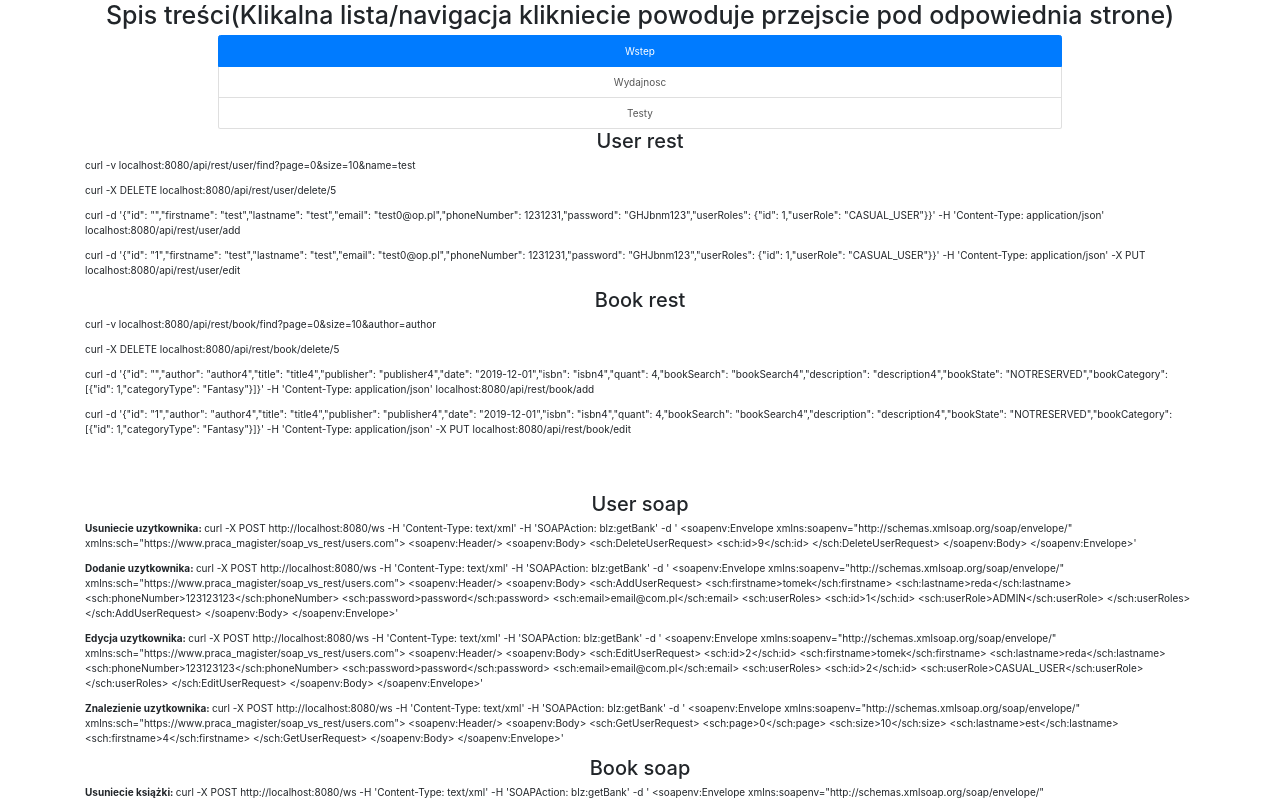
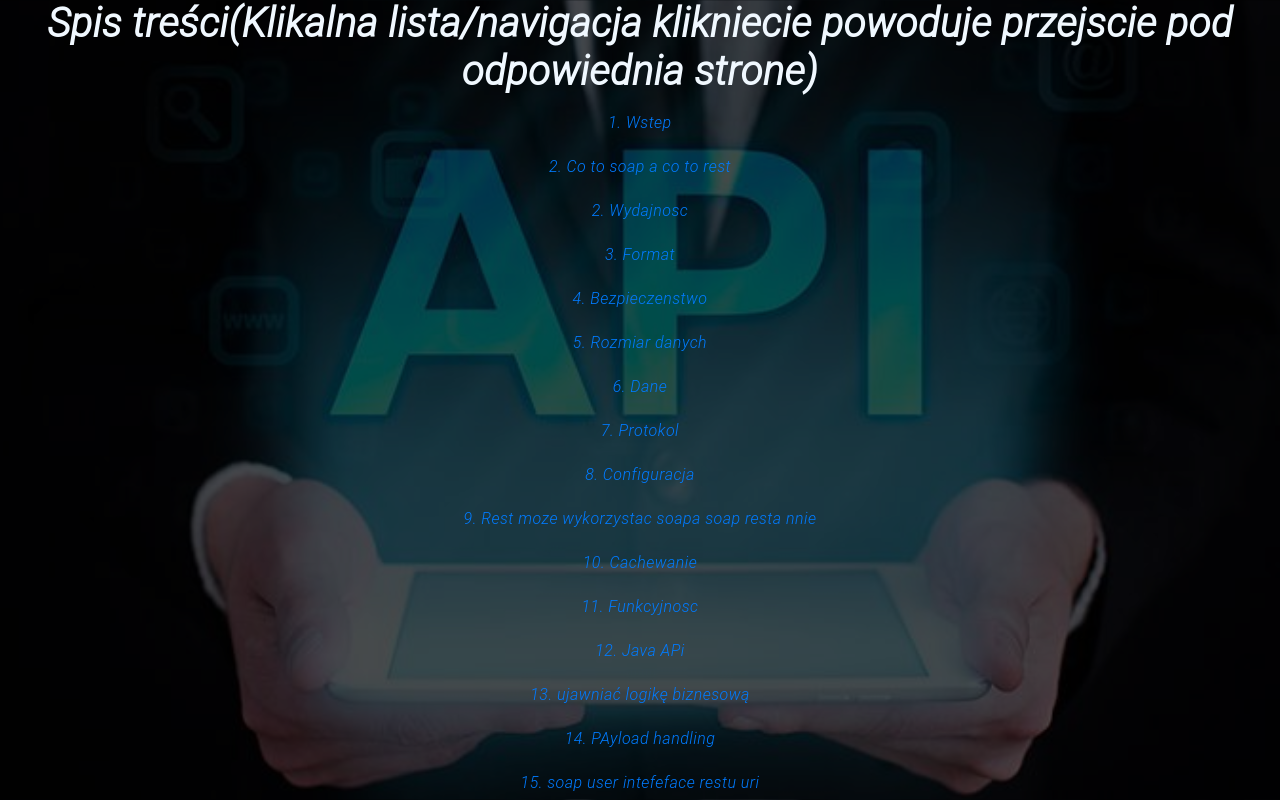
Before and after one commit to TomaszReda/soap_vs_rest, an Angular app in the folder src/main/webapp/: page /wstep in a window 1280 px wide. Shown: the top 800 px of the page. Built offline with nearby package versions, Linux system fonts and the light colour scheme.

Commit message:
Dodanie routingu

```diff
--- a/src/main/webapp/src/app/app.component.css
+++ b/src/main/webapp/src/app/app.component.css
@@ -0,0 +1,35 @@
+.tło2 {
+  height: auto;
+  min-height: 100vh;
+  color: aliceblue;
+  background: linear-gradient(
+    rgba(0, 0, 0, 0.7),
+    rgba(0, 0, 0, 0.7)
+  ),
+  url("/assets/bbva-open4u-api-rest.jpg") no-repeat center center fixed;
+  background-size: cover;
+  background-position: center;
+  --webkit-background-size: cover;
+  -moz-background-size: cover;
+  background-size: cover;
+  -o-background-size: cover;
+  width: 100%;
+  display: inline-block;
+
+
+
+}
+
+.navbar-font {
+  font-size: 16px;
+  font-family: "Roboto Light";
+  font-style: oblique;
+  letter-spacing: .03em;
+}
+
+.text-font {
+  font-size: 16px;
+  font-family: "Roboto Light";
+  font-style: oblique;
+  letter-spacing: .03em;
+}
--- a/src/main/webapp/src/app/app.component.html
+++ b/src/main/webapp/src/app/app.component.html
@@ -10,21 +10,55 @@
   <script src="https://maxcdn.bootstrapcdn.com/bootstrap/4.3.1/js/bootstrap.min.js"></script>
 </head>
 <body>
+<div class="tło2">
+  <div class="navbar-font">
+    <div class="text-center">
+      <h1 style="font-size: 40px;font-weight: bold">Spis treści(Klikalna lista/navigacja klikniecie powoduje przejscie pod odpowiednia strone)</h1>
+      <div class="row d-flex justify-content-center">
+        <ul class="nav flex-column">
+          <li class="nav-item active"><a class="nav-link active" routerLink="/wstep" routerLinkActive="active">1.
+            Wstep</a></li>
+          <li class="nav-item active"><a class="nav-link" routerLink="/wydajnosc" routerLinkActive="active" role="tab"
+                                         aria-controls="profile">2. Co to soap a co to rest</a></li>
 
-<div class="text-center">
-  <h1>Spis treści(Klikalna lista/navigacja klikniecie powoduje przejscie pod odpowiednia strone)</h1>
-  <div class="text-center">
-    <div class="row d-flex justify-content-center">
-      <div class="col-8" pos>
-        <div class="list-group" id="list-tab" role="tablist">
-          <a class="list-group-item list-group-item-action active" id="list-home-list" data-toggle="list" routerLink="/wstep" routerLinkActive="active" role="tab" aria-controls="home">Wstep</a>
-          <a class="list-group-item list-group-item-action" id="list-profile-list" data-toggle="list" routerLink="/wydajnosc" routerLinkActive="active"  role="tab" aria-controls="profile">Wydajnosc</a>
-          <a class="list-group-item list-group-item-action" id="list-messages-list" data-toggle="list" routerLink="/test" routerLinkActive="active"  role="tab" aria-controls="messages">Testy</a>
-        </div>
+          <li class="nav-item"><a class="nav-link" routerLink="/wydajnosc" routerLinkActive="active" role="tab"
+                                  aria-controls="profile">2. Wydajnosc</a></li>
+          <li class="nav-item"><a class="nav-link" routerLink="/wydajnosc" routerLinkActive="active" role="tab"
+                                  aria-controls="profile">3. Format</a></li>
+          <li class="nav-item"><a class="nav-link" routerLink="/wydajnosc" routerLinkActive="active" role="tab"
+                                  aria-controls="profile">4. Bezpieczenstwo</a></li>
+          <li class="nav-item"><a class="nav-link" routerLink="/wydajnosc" routerLinkActive="active" role="tab"
+                                  aria-controls="profile">5. Rozmiar danych</a></li>
+          <li class="nav-item"><a class="nav-link" routerLink="/wydajnosc" routerLinkActive="active" role="tab"
+                                  aria-controls="profile">6. Dane</a></li>
+          <li class="nav-item"><a class="nav-link" routerLink="/wydajnosc" routerLinkActive="active" role="tab"
+                                  aria-controls="profile">7. Protokol</a></li>
+          <li class="nav-item"><a class="nav-link" routerLink="/wydajnosc" routerLinkActive="active" role="tab"
+                                  aria-controls="profile">8. Configuracja</a></li>
+          <li class="nav-item"><a class="nav-link" routerLink="/wydajnosc" routerLinkActive="active" role="tab"
+                                  aria-controls="profile">9. Rest moze wykorzystac soapa soap resta nnie</a></li>
+          <li class="nav-item"><a class="nav-link" routerLink="/wydajnosc" routerLinkActive="active" role="tab"
+                                  aria-controls="profile">10. Cachewanie</a></li>
+          <li class="nav-item"><a class="nav-link" routerLink="/wydajnosc" routerLinkActive="active" role="tab"
+                                  aria-controls="profile">11. Funkcyjnosc</a></li>
+          <li class="nav-item"><a class="nav-link" routerLink="/wydajnosc" routerLinkActive="active" role="tab"
+                                  aria-controls="profile">12. Java APi</a></li>
+          <li class="nav-item"><a class="nav-link" routerLink="/wydajnosc" routerLinkActive="active" role="tab"
+                                  aria-controls="profile">13. ujawniać logikę biznesową</a></li>
+          <li class="nav-item"><a class="nav-link" routerLink="/wydajnosc" routerLinkActive="active" role="tab"
+                                  aria-controls="profile">14. PAyload handling</a></li>
+          <li class="nav-item"><a class="nav-link" routerLink="/wydajnosc" routerLinkActive="active" role="tab"
+                                  aria-controls="profile">15. soap user intefeface restu uri</a></li>
+          <li class="nav-item"><a class="nav-link" routerLink="/wydajnosc" routerLinkActive="active" role="tab"
+                                  aria-controls="profile">15. Zastowania</a></li>
+        </ul>
       </div>
     </div>
   </div>
+  <div class="text-font">
+  <router-outlet></router-outlet>
+  </div>
+</div>
 
-</div>
-<router-outlet></router-outlet>
+
 </body>
--- a/src/main/webapp/src/app/introduction/introduction.component.html
+++ b/src/main/webapp/src/app/introduction/introduction.component.html
@@ -1,15 +1,4 @@
-<!DOCTYPE html>
-<html lang="en">
-<head>
-  <title>Bootstrap Example</title>
-  <meta charset="utf-8">
-  <meta name="viewport" content="width=device-width, initial-scale=1">
-  <link rel="stylesheet" href="https://maxcdn.bootstrapcdn.com/bootstrap/4.3.1/css/bootstrap.min.css">
-  <script src="https://ajax.googleapis.com/ajax/libs/jquery/3.4.1/jquery.min.js"></script>
-  <script src="https://cdnjs.cloudflare.com/ajax/libs/popper.js/1.14.7/umd/popper.min.js"></script>
-  <script src="https://maxcdn.bootstrapcdn.com/bootstrap/4.3.1/js/bootstrap.min.js"></script>
-</head>
-<body>
+
 
 <div class="container">
   <h2 class="text-center">User rest</h2>
@@ -37,7 +26,3 @@
   <p><b>Edycja książki: </b>{{editBookSoap}}</p>
   <p><b>Znalezienie książki: </b>{{findBookSoap}}</p>
 </div>
-
-
-
-</body>
--- a/src/main/webapp/src/app/performance/performance.component.html
+++ b/src/main/webapp/src/app/performance/performance.component.html
@@ -1,3 +1 @@
-<p>
-  performance works!
-</p>
+<h2>sadassd</h2>
```
Also changed, not shown: src/main/webapp/src/assets/bbva-open4u-api-rest.jpg (added), src/main/webapp/src/assets/introduction-to-rest-api-1-638.jpg (added).
